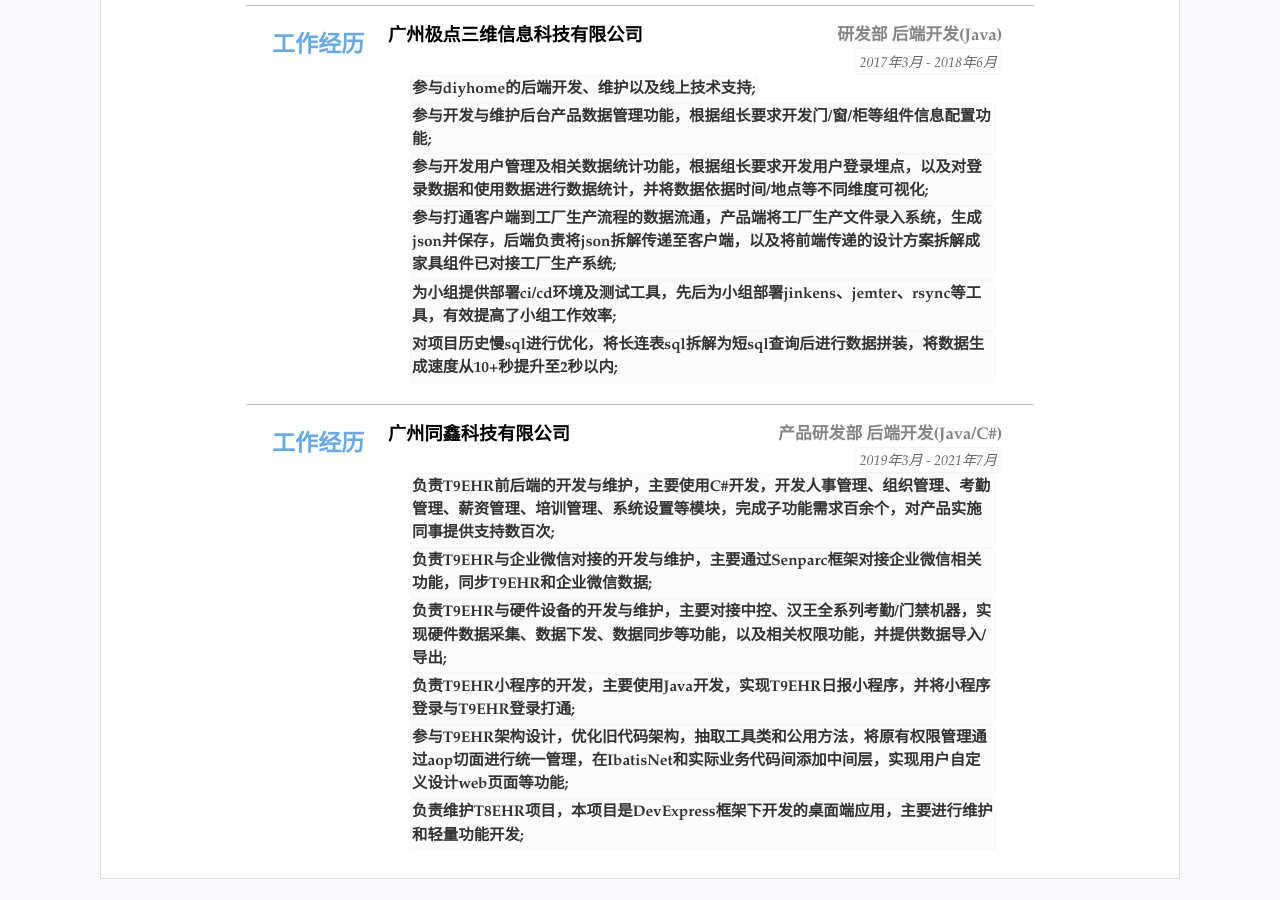
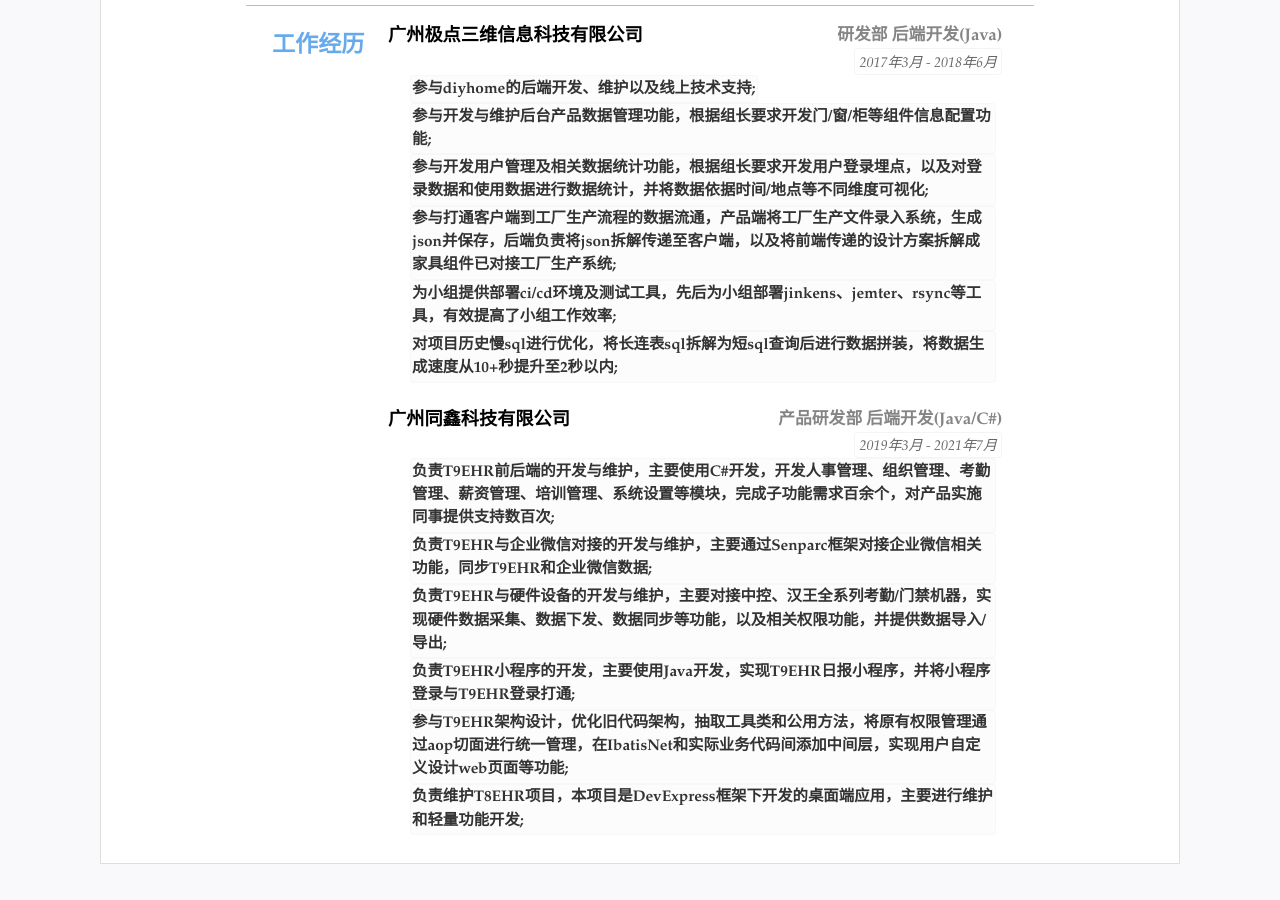
Before and after one commit to 0kestrel/resume2021, a Jekyll site: the page built from index.html, in a window 1280 px wide and 900 px high, scrolled down 623 px. Built offline with Jekyll 4.4.1, drawn with Linux system fonts in a browser that asks for light colours.

Commit message:
Update resume.yml

```diff
--- a/_data/resume.yml
+++ b/_data/resume.yml
@@ -69,9 +69,6 @@ main: #主要内容，
     - 为小组提供部署ci/cd环境及测试工具，先后为小组部署jinkens、jemter、rsync等工具，有效提高了小组工作效率;
     - 对项目历史慢sql进行优化，将长连表sql拆解为短sql查询后进行数据拼装，将数据生成速度从10+秒提升至2秒以内;
 
-- type: experience2
-  name: 工作经历
-  content:
   - title: 广州同鑫科技有限公司
     sub:
     - 产品研发部 后端开发(Java/C#)
```
